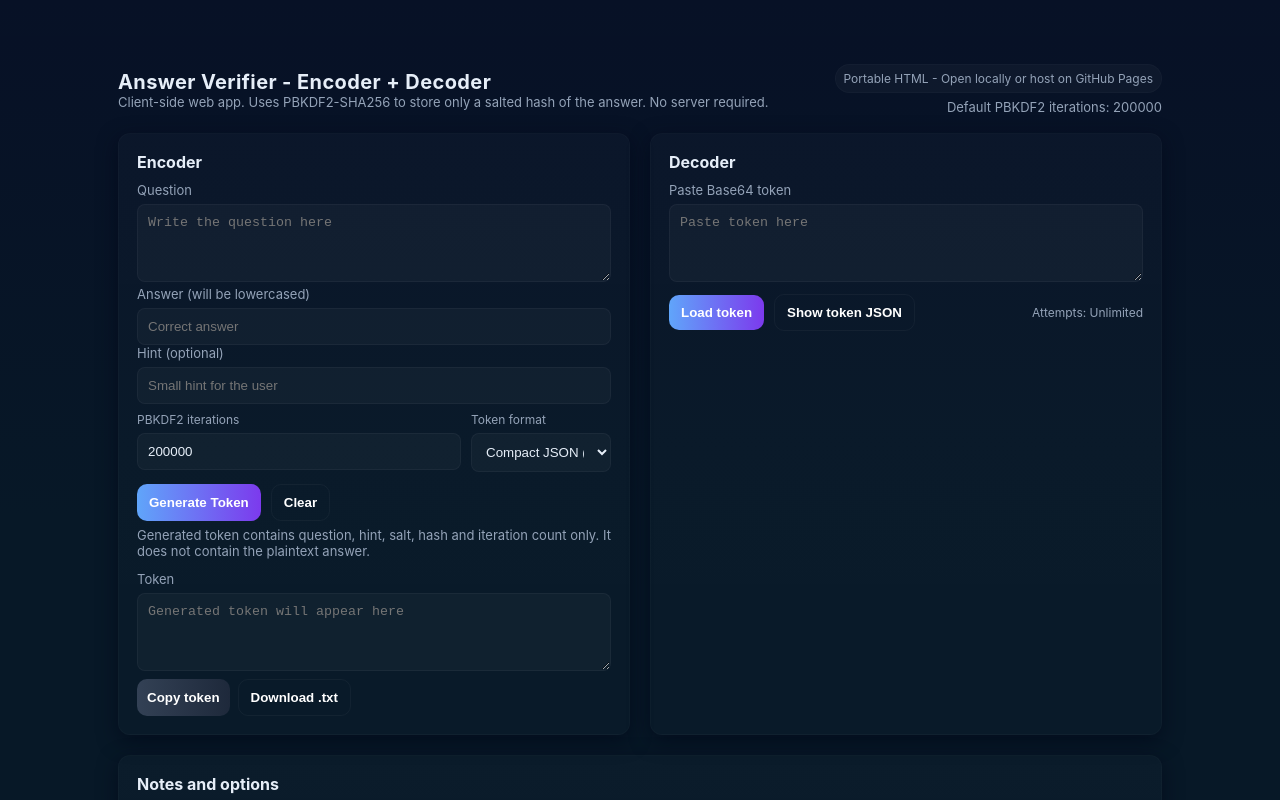
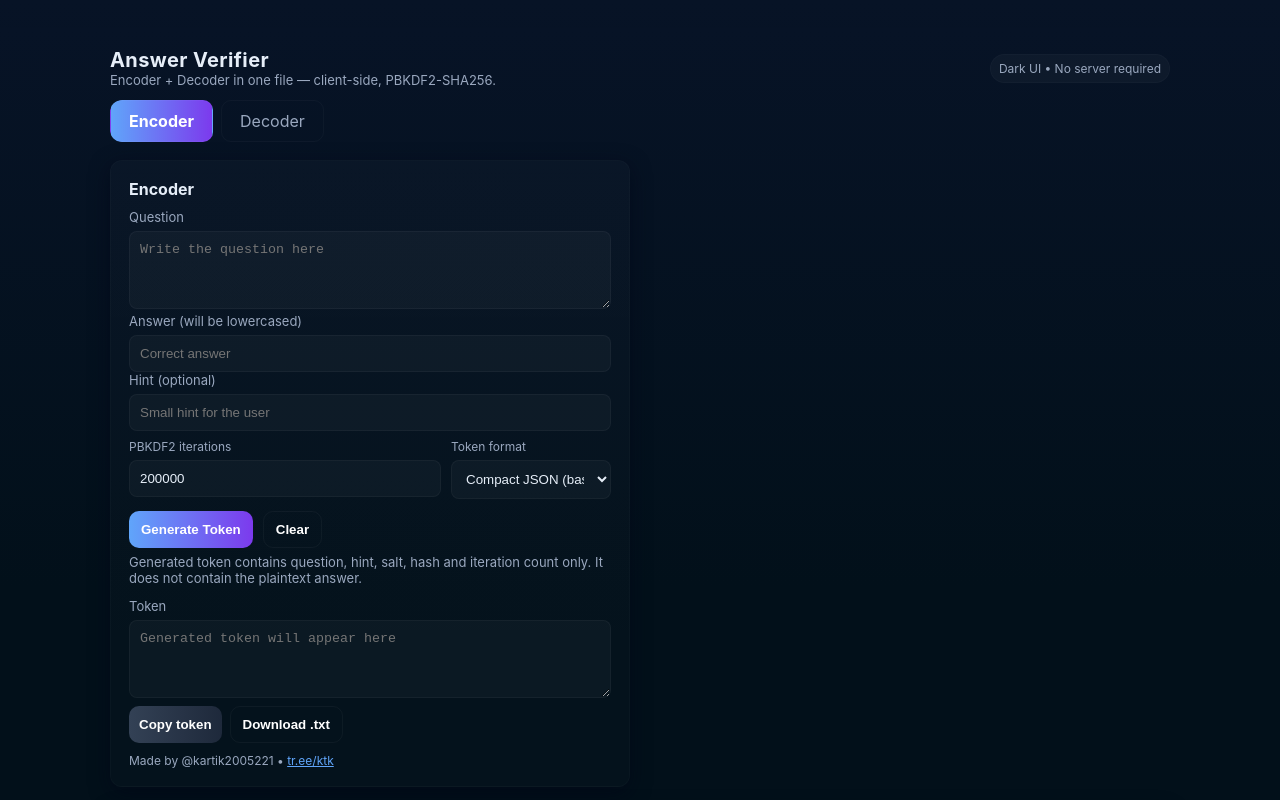
Before and after one commit to kartik2005221/HTB, a plain HTML site: page index.html in a window 1280 px wide. Both pictures are taken after a click on the button "Copy token". Shown: the top 800 px of the page. Drawn offline with Linux system fonts and the light colour scheme.

Commit message:
Enhance UI with dark theme and tabbed interface for encoder and decoder

```diff
--- a/index.html
+++ b/index.html
@@ -6,15 +6,17 @@
     <title>Answer Verifier - Encoder + Decoder</title>
     <style>
         :root {
-            --bg: #0f1724;
-            --card: #0b1220;
-            --muted: #94a3b8;
+            --bg: #071326;
+            --panel: #0b1220;
+            --muted: #9aa8bf;
             --accent: #60a5fa;
             --accent-2: #7c3aed;
             --glass: rgba(255, 255, 255, 0.03);
             --success: #10b981;
             --danger: #ef4444;
-            --surface: #0b1220;
+            --surface: #071326;
+            --card: #0f1724;
+            --toast-bg: rgba(8, 12, 20, 0.85);
             font-family: Inter, ui-sans-serif, system-ui, -apple-system, "Segoe UI", Roboto, "Helvetica Neue", Arial;
         }
 
@@ -25,21 +27,21 @@
         html, body {
             height: 100%;
             margin: 0;
-            background: linear-gradient(180deg, #071126 0%, #071827 60%);
+            background: linear-gradient(180deg, var(--bg) 0%, #02101a 70%);
             color: #e6eef8
         }
 
         .wrap {
             max-width: 1100px;
-            margin: 36px auto;
-            padding: 28px
+            margin: 28px auto;
+            padding: 20px
         }
 
         header {
             display: flex;
             align-items: center;
             gap: 16px;
-            margin-bottom: 18px
+            margin-bottom: 12px
         }
 
         header h1 {
@@ -52,6 +54,31 @@
             margin: 0;
             color: var(--muted);
             font-size: 13px
+        }
+
+        /* Tabs */
+        .tabs {
+            display: flex;
+            gap: 8px;
+            background: transparent;
+            border-radius: 12px;
+            overflow: hidden;
+            margin-bottom: 18px
+        }
+
+        .tab {
+            padding: 10px 18px;
+            border-radius: 10px;
+            background: transparent;
+            color: var(--muted);
+            cursor: pointer;
+            border: 1px solid rgba(255, 255, 255, 0.03)
+        }
+
+        .tab.active {
+            background: linear-gradient(90deg, var(--accent), var(--accent-2));
+            color: white;
+            font-weight: 700
         }
 
         .grid {
@@ -193,24 +220,63 @@
             color: var(--danger);
             border: 1px solid rgba(239, 68, 68, 0.06)
         }
+
+        /* toast */
+        .toast {
+            position: fixed;
+            top: 18px;
+            right: 18px;
+            background: var(--toast-bg);
+            padding: 12px 16px;
+            border-radius: 10px;
+            color: #dffcf0;
+            box-shadow: 0 6px 20px rgba(2, 6, 23, 0.6);
+            z-index: 999;
+            display: flex;
+            align-items: center;
+            gap: 10px;
+            border: 1px solid rgba(255, 255, 255, 0.04)
+        }
+
+        .toast .title {
+            font-weight: 800
+        }
+
+        .toast.success {
+            border-left: 6px solid var(--success)
+        }
+
+        .toast.hide {
+            display: none
+        }
+
+        .madeby {
+            font-size: 12px;
+            color: var(--muted);
+            margin-top: 10px
+        }
+
     </style>
 </head>
 <body>
 <div class="wrap">
     <header>
         <div>
-            <h1>Answer Verifier - Encoder + Decoder</h1>
-            <p>Client-side web app. Uses PBKDF2-SHA256 to store only a salted hash of the answer. No server
-                required.</p>
+            <h1>Answer Verifier</h1>
+            <p>Encoder + Decoder in one file — client-side, PBKDF2-SHA256.</p>
         </div>
         <div style="margin-left:auto;text-align:right">
-            <div class="badge">Portable HTML - Open locally or host on GitHub Pages</div>
-            <div class="fine">Default PBKDF2 iterations: 200000</div>
+            <div class="badge">Dark UI • No server required</div>
         </div>
     </header>
 
+    <div class="tabs" role="tablist">
+        <div class="tab active" id="tab-enc" role="tab" aria-selected="true">Encoder</div>
+        <div class="tab" id="tab-dec" role="tab" aria-selected="false">Decoder</div>
+    </div>
+
     <div class="grid">
-        <section class="card">
+        <section class="card" id="panel-enc">
             <h2>Encoder</h2>
             <label for="enc-question">Question</label>
             <textarea id="enc-question" placeholder="Write the question here"></textarea>
@@ -226,7 +292,7 @@
                     <label class="small">PBKDF2 iterations</label>
                     <input id="enc-iter" type="number" value="200000" min="1000" step="1000">
                 </div>
-                <div style="width:140px">
+                <div style="width:160px">
                     <label class="small">Token format</label>
                     <select id="enc-format">
                         <option value="compact">Compact JSON (base64)</option>
@@ -252,9 +318,11 @@
                 <button class="copy" id="copy-token">Copy token</button>
                 <button class="ghost" id="download-token">Download .txt</button>
             </div>
+            <div class="madeby">Made by @kartik2005221 • <a href="https://tr.ee/ktk" target="_blank"
+                                                            style="color:var(--accent)">tr.ee/ktk</a></div>
         </section>
 
-        <section class="card">
+        <section class="card" id="panel-dec" style="display:none">
             <h2>Decoder</h2>
             <label for="dec-token">Paste Base64 token</label>
             <textarea id="dec-token" placeholder="Paste token here"></textarea>
@@ -281,10 +349,12 @@
             </div>
 
             <pre id="token-json" class="output" style="display:none;max-height:220px"></pre>
+            <div class="madeby">Made by @kartik2005221 • <a href="https://tr.ee/ktk" target="_blank"
+                                                            style="color:var(--accent)">tr.ee/ktk</a></div>
         </section>
 
         <section class="card full-width">
-            <h2>Notes and options</h2>
+            <h2>Options & Notes</h2>
             <div class="row" style="gap:16px">
                 <div style="flex:1">
                     <label class="small">Max attempts (0 = unlimited)</label>
@@ -312,14 +382,19 @@
     </div>
 
     <footer>
-        <div class="small">Made for private practice. Want a hosted version or a multi-question package? Copy this file
-            to host on GitHub Pages.
+        <div class="small">Host on GitHub Pages by dropping this file into a repo's gh-pages branch or the main branch
+            (Pages settings).
         </div>
     </footer>
 </div>
 
+<div id="toast" class="toast hide" role="status" aria-live="polite">
+    <div class="title">Congrats</div>
+    <div class="msg">Correct answer — well done.</div>
+</div>
+
 <script>
-    // Utility functions
+    // Utils
     function hexFromBytes(bytes) {
         return Array.from(bytes).map(b => b.toString(16).padStart(2, '0')).join('');
     }
@@ -343,6 +418,29 @@
         return hexFromBytes(new Uint8Array(bits));
     }
 
+    // Tabs
+    const tabEnc = document.getElementById('tab-enc');
+    const tabDec = document.getElementById('tab-dec');
+    const panelEnc = document.getElementById('panel-enc');
+    const panelDec = document.getElementById('panel-dec');
+
+    function activateTab(which) {
+        if (which === 'enc') {
+            tabEnc.classList.add('active');
+            tabDec.classList.remove('active');
+            panelEnc.style.display = 'block';
+            panelDec.style.display = 'none';
+        } else {
+            tabDec.classList.add('active');
+            tabEnc.classList.remove('active');
+            panelDec.style.display = 'block';
+            panelEnc.style.display = 'none';
+        }
+    }
+
+    tabEnc.addEventListener('click', () => activateTab('enc'));
+    tabDec.addEventListener('click', () => activateTab('dec'));
+
     // Encoder logic
     document.getElementById('btn-generate').addEventListener('click', async () => {
         const q = document.getElementById('enc-question').value.trim();
@@ -364,7 +462,7 @@
         if (document.getElementById('auto-copy').value === '1') {
             try {
                 await navigator.clipboard.writeText(token);
-            } catch (e) { /* ignore */
+            } catch (e) {
             }
         }
     });
@@ -417,7 +515,6 @@
         try {
             const json = decodeURIComponent(escape(atob(txt)));
             const obj = JSON.parse(json);
-            // basic validation
             if (!obj.q || !obj.salt || !obj.hash) throw new Error('Missing fields');
             loadedPayload = obj;
             attempts = 0;
@@ -429,6 +526,7 @@
             updateAttemptsLabel();
             document.getElementById('result').textContent = '';
             document.getElementById('dec-answer').value = '';
+            activateTab('dec');
         } catch (e) {
             alert('Invalid token. Make sure it is base64 of JSON.');
         }
@@ -480,9 +578,12 @@
         const hashHex = await pbkdf2Hex(guess, loadedPayload.salt, parseInt(loadedPayload.iter || 200000, 10));
         if (hashHex === loadedPayload.hash) {
             document.getElementById('result').innerHTML = '<span class="status ok">Correct</span> You may proceed.';
-            // optional: lock widget to prevent further probing
+            showToast('Correct — well done', 'success');
+            // clear to prevent further probing
             loadedPayload = null;
             document.getElementById('question-block').style.display = 'none';
+            // switch to encoder tab after a moment
+            setTimeout(() => activateTab('enc'), 800);
             return;
         } else {
             const max = parseInt(document.getElementById('max-attempts').value || '0', 10);
@@ -490,13 +591,29 @@
                 const cd = parseInt(document.getElementById('cooldown').value || '30', 10);
                 lockedUntil = Date.now() + cd * 1000;
                 document.getElementById('result').innerHTML = '<span class="status bad">Locked</span> Too many attempts. Wait ' + cd + ' seconds.';
+                showToast('Locked due to too many attempts', '');
             } else {
+                // show red wrong indicator
                 document.getElementById('result').innerHTML = '<span class="status bad">Wrong</span> Try again. Question shown above.';
             }
         }
     }
 
-    // small helpers
+    // Toast
+    const toastEl = document.getElementById('toast');
+    let toastTimer = null;
+
+    function showToast(message, kind) {
+        toastEl.classList.remove('hide');
+        toastEl.querySelector('.msg').textContent = message;
+        toastEl.classList.toggle('success', kind === 'success');
+        if (toastTimer) clearTimeout(toastTimer);
+        toastTimer = setTimeout(() => {
+            toastEl.classList.add('hide');
+        }, 2800);
+    }
+
+    // keyboard
     (function attachEnter() {
         document.getElementById('dec-answer').addEventListener('keypress', function (e) {
             if (e.key === 'Enter') {
@@ -511,6 +628,9 @@
             }
         });
     })();
+
+    // init
+    activateTab('enc');
 </script>
 </body>
 </html>
```
